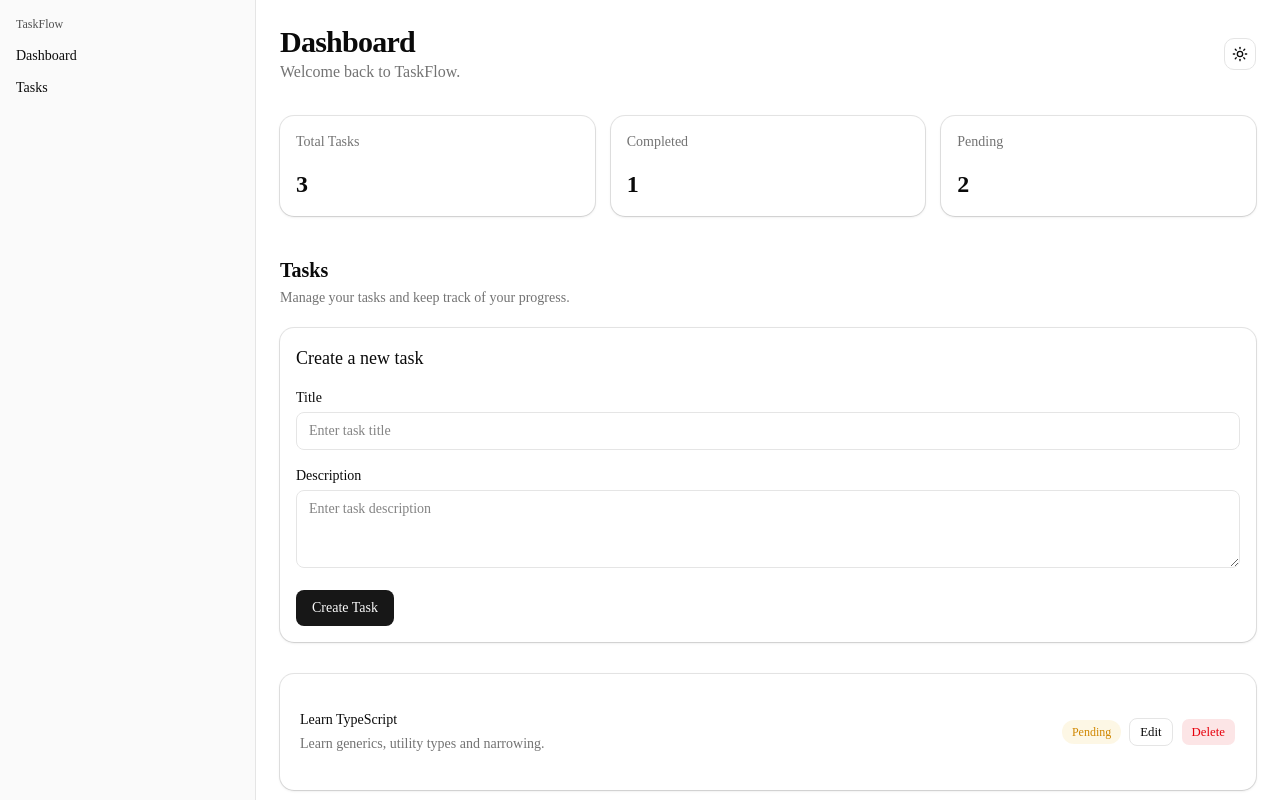
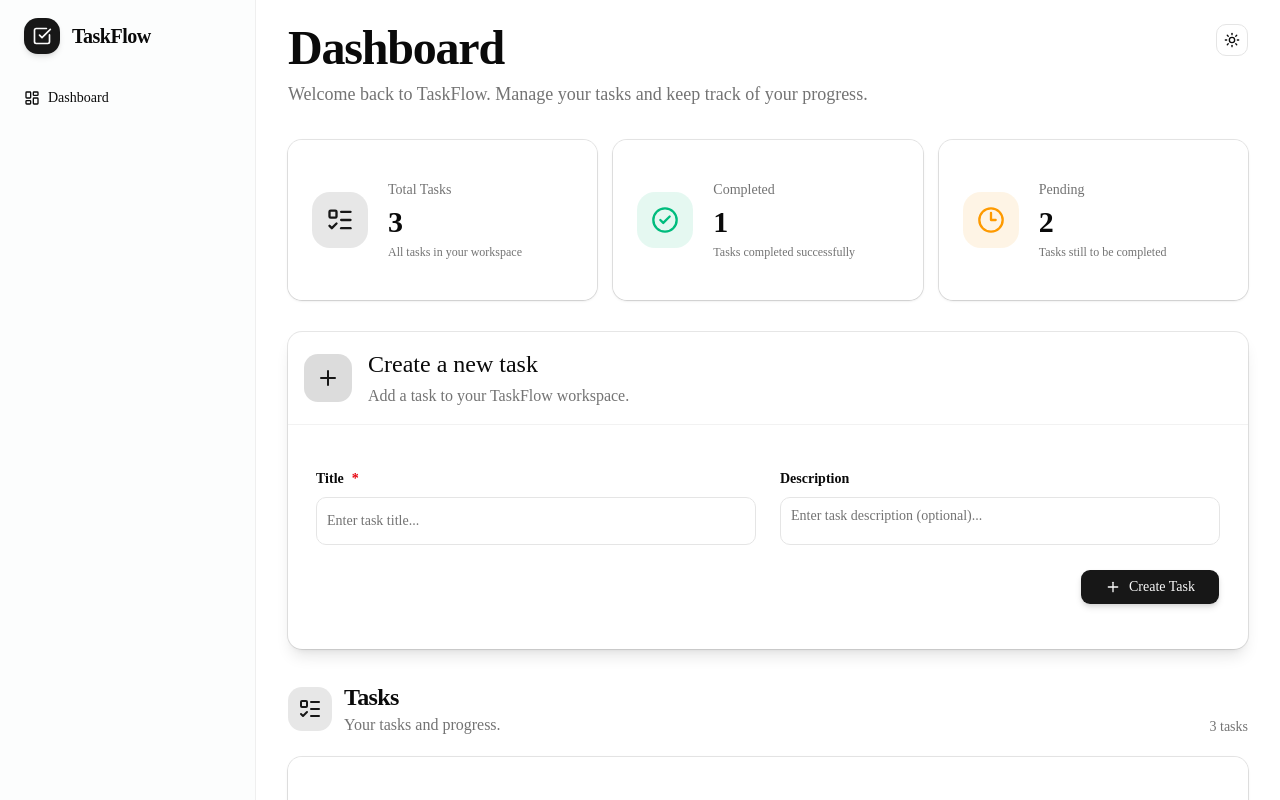
Before and after one commit to Jiyanainwani/Taskflow, a Next.js app: page /dashboard in a window 1280 px wide. Shown: the top 800 px of the page. Built offline with nearby package versions, Linux system fonts and the light colour scheme.

Commit message:
feat: improve task management ui

```diff
--- a/src/app/dashboard/layout.tsx
+++ b/src/app/dashboard/layout.tsx
@@ -1,5 +1,5 @@
-import { AppSidebar } from "@/components/layout/app-sidebar"
-import { SidebarProvider } from "@/components/ui/sidebar"
+import { AppSidebar } from '@/components/layout/app-sidebar'
+import { SidebarProvider } from '@/components/ui/sidebar'
 
 export default function DashboardLayout({
   children,
@@ -10,7 +10,7 @@ export default function DashboardLayout({
     <SidebarProvider>
       <AppSidebar />
 
-      <main className="flex-1">
+      <main className="min-w-0 flex-1">
         {children}
       </main>
     </SidebarProvider>
--- a/src/app/dashboard/page.tsx
+++ b/src/app/dashboard/page.tsx
@@ -1,11 +1,18 @@
-import { Card, CardContent, CardHeader, CardTitle } from '@/components/ui/card'
-import { taskRepository } from '@/lib/repositories'
+import {
+  CheckCircle2,
+  Circle,
+  Clock3,
+  ListTodo,
+} from 'lucide-react'
+
 import { CreateTaskForm } from '@/components/tasks/create-task-form'
 import { EditTaskForm } from '@/components/tasks/edit-task-form'
 import { DeleteTaskButton } from '@/components/tasks/delete-task-button'
+import { CommandPalette } from '@/components/command-palette'
 import { ThemeToggle } from '@/components/theme-toggle'
-import { CommandPalette } from '@/components/command-palette'
-
+import { Card, CardContent } from '@/components/ui/card'
+import { taskRepository } from '@/lib/repositories'
+import { ToggleTaskButton } from '@/components/tasks/toggle-task-button'
 export default async function DashboardPage() {
   const tasks = await taskRepository.getTasks()
 
@@ -13,63 +20,129 @@ export default async function DashboardPage() {
   const pendingTasks = tasks.filter((task) => !task.completed).length
 
   const stats = [
-    { title: 'Total Tasks', value: tasks.length },
-    { title: 'Completed', value: completedTasks },
-    { title: 'Pending', value: pendingTasks },
+    {
+      title: 'Total Tasks',
+      value: tasks.length,
+      icon: ListTodo,
+      description: 'All tasks in your workspace',
+      className: 'text-primary bg-primary/10',
+    },
+    {
+      title: 'Completed',
+      value: completedTasks,
+      icon: CheckCircle2,
+      description: 'Tasks completed successfully',
+      className: 'text-emerald-500 bg-emerald-500/10',
+    },
+    {
+      title: 'Pending',
+      value: pendingTasks,
+      icon: Clock3,
+      description: 'Tasks still to be completed',
+      className: 'text-amber-500 bg-amber-500/10',
+    },
   ]
 
   return (
-    <main className="min-h-screen bg-background p-4 sm:p-6">
-  <div className="mx-auto w-full max-w-7xl">
+    <main className="min-h-screen bg-background px-4 py-6 sm:px-6 lg:px-8">
+      <div className="mx-auto w-full max-w-[1500px]">
         <CommandPalette />
 
-      <div className="mb-8 flex items-center justify-between">
+        {/* Header */}
+        <header className="mb-8 flex items-start justify-between gap-4">
           <div>
-          <h1 className="text-2xl font-bold tracking-tight sm:text-3xl">
+            <h1 className="text-3xl font-bold tracking-tight sm:text-4xl lg:text-5xl">
               Dashboard
             </h1>
 
-          <p className="text-muted-foreground">Welcome back to TaskFlow.</p>
+            <p className="mt-2 text-base text-muted-foreground sm:text-lg">
+              Welcome back to TaskFlow. Manage your tasks and keep track of
+              your progress.
+            </p>
           </div>
 
           <ThemeToggle />
+        </header>
+
+        {/* Stats */}
+        <section className="mb-8 grid gap-4 md:grid-cols-3">
+          {stats.map((stat) => {
+            const Icon = stat.icon
+
+            return (
+              <Card
+                key={stat.title}
+                className="overflow-hidden border-border/60 bg-card/80 shadow-sm transition-all hover:-translate-y-0.5 hover:shadow-lg"
+              >
+                <CardContent className="flex items-center gap-5 p-5 sm:p-6">
+                  <div
+                    className={`flex h-14 w-14 shrink-0 items-center justify-center rounded-2xl ${stat.className}`}
+                  >
+                    <Icon className="h-7 w-7" />
                   </div>
 
-      <div className="grid gap-4 md:grid-cols-2 lg:grid-cols-3">
-        {stats.map((stat) => (
-          <Card key={stat.title}   className="border-border/60 shadow-sm"
->
-            <CardHeader>
-              <CardTitle className="text-sm font-medium text-muted-foreground">
+                  <div>
+                    <p className="text-sm font-medium text-muted-foreground">
                       {stat.title}
-              </CardTitle>
-            </CardHeader>
+                    </p>
 
-            <CardContent>
-              <p className="text-2xl font-bold">{stat.value}</p>
+                    <p className="mt-1 text-3xl font-bold tracking-tight">
+                      {stat.value}
+                    </p>
+
+                    <p className="mt-1 text-xs text-muted-foreground">
+                      {stat.description}
+                    </p>
+                  </div>
                 </CardContent>
               </Card>
-        ))}
+            )
+          })}
+        </section>
+
+        {/* Create task */}
+        <section className="mb-8">
+          <CreateTaskForm />
+        </section>
+
+        {/* Tasks */}
+        <section>
+          <div className="mb-5 flex items-end justify-between">
+            <div className="flex items-center gap-3">
+              <div className="flex h-11 w-11 items-center justify-center rounded-xl bg-primary/10 text-primary">
+                <ListTodo className="h-6 w-6" />
               </div>
 
-      <section className="mt-10">
-        <div className="mb-5">
-          <h2 className="text-xl font-semibold">Tasks</h2>
-          <p className="mt-1 text-sm text-muted-foreground">
-            Manage your tasks and keep track of your progress.
+              <div>
+                <h2 className="text-2xl font-bold tracking-tight">
+                  Tasks
+                </h2>
+
+                <p className="text-sm text-muted-foreground sm:text-base">
+                  Your tasks and progress.
                 </p>
               </div>
+            </div>
 
-        <div className="mb-8">
-          <CreateTaskForm />
+            <div className="hidden text-sm text-muted-foreground sm:block">
+              {tasks.length} {tasks.length === 1 ? 'task' : 'tasks'}
             </div>
+          </div>
+
           {tasks.length === 0 ? (
-          <Card>
-            <CardContent className="flex flex-col items-center justify-center py-12 text-center">
-              <h3 className="text-lg font-semibold">No tasks yet</h3>
+            <Card className="border-dashed">
+              <CardContent className="flex flex-col items-center justify-center py-16 text-center">
+                <div className="mb-4 flex h-14 w-14 items-center justify-center rounded-full bg-muted">
+                  <Circle className="h-7 w-7 text-muted-foreground" />
+                </div>
 
-              <p className="mt-1 text-sm text-muted-foreground">
-                Create your first task to get started.
+                <h3 className="text-lg font-semibold">
+                  No tasks yet
+                </h3>
+
+                <p className="mt-1 max-w-sm text-sm text-muted-foreground">
+                  Create your first task above to start organizing your
+                  work.
                 </p>
               </CardContent>
             </Card>
@@ -78,26 +151,41 @@ export default async function DashboardPage() {
               {tasks.map((task) => (
                 <Card
                   key={task.id}
-                className="border-border/60 shadow-sm transition-shadow hover:shadow-md"
+                  className="border-border/60 bg-card/80 shadow-sm transition-all hover:-translate-y-0.5 hover:shadow-md"
                 >
-                <CardContent className="flex flex-col gap-4 p-5 sm:flex-row sm:items-center sm:justify-between">
+                  <CardContent className="flex flex-col gap-4 p-5 sm:flex-row sm:items-center sm:justify-between sm:p-6">
+                    <div className="flex min-w-0 items-start gap-4">
+                      <ToggleTaskButton
+  taskId={task.id}
+  completed={task.completed}
+/>
+
                       <div className="min-w-0">
-                    <h3 className="font-medium">{task.title}</h3>
+                        <h3
+                          className={`text-base font-semibold sm:text-lg ${
+                            task.completed
+                              ? 'text-muted-foreground line-through'
+                              : ''
+                          }`}
+                        >
+                          {task.title}
+                        </h3>
 
                         {task.description && (
-                      <p className="mt-1 text-sm text-muted-foreground">
+                          <p className="mt-1 text-sm text-muted-foreground sm:text-base">
                             {task.description}
                           </p>
                         )}
                       </div>
+                    </div>
 
-                  <div className="flex flex-wrap items-center gap-2">
+                    <div className="flex flex-wrap items-center gap-2 sm:justify-end">
                       <span
-                      className={
+                        className={`rounded-full px-3 py-1.5 text-xs font-semibold ${
                           task.completed
-                          ? 'rounded-full bg-green-500/10 px-2.5 py-1 text-xs font-medium text-green-600 dark:text-green-400'
-                          : 'rounded-full bg-yellow-500/10 px-2.5 py-1 text-xs font-medium text-yellow-600 dark:text-yellow-400'
-                      }
+                            ? 'bg-emerald-500/10 text-emerald-500'
+                            : 'bg-amber-500/10 text-amber-500'
+                        }`}
                       >
                         {task.completed ? 'Completed' : 'Pending'}
                       </span>
--- a/src/components/layout/app-sidebar.tsx
+++ b/src/components/layout/app-sidebar.tsx
@@ -1,3 +1,10 @@
+import {
+  CheckSquare,
+  LayoutDashboard,
+  ListTodo,
+} from 'lucide-react'
+import Link from 'next/link'
+
 import {
   Sidebar,
   SidebarContent,
@@ -7,39 +14,50 @@ import {
   SidebarMenu,
   SidebarMenuButton,
   SidebarMenuItem,
-} from "@/components/ui/sidebar"
-
-import Link from "next/link"
+} from '@/components/ui/sidebar'
 
 const items = [
   {
-    title: "Dashboard",
-    url: "/dashboard",
+    title: 'Dashboard',
+    url: '/dashboard',
+    icon: LayoutDashboard,
   },
-  {
-    title: "Tasks",
-    url: "/tasks",
-  },
+
 ]
 
 export function AppSidebar() {
   return (
-    <Sidebar>
-      <SidebarContent>
-        <SidebarGroup>
-          <SidebarGroupLabel>TaskFlow</SidebarGroupLabel>
+    <Sidebar className="border-r border-border/60">
+      <SidebarContent className="bg-card/50">
+        <SidebarGroup className="px-3 py-5">
+          {/* Logo */}
+          <SidebarGroupLabel className="mb-6 px-3 text-xl font-bold tracking-tight text-foreground">
+            <div className="flex items-center gap-3">
+              <div className="flex h-9 w-9 items-center justify-center rounded-xl bg-primary text-primary-foreground shadow-md">
+                <CheckSquare className="h-5 w-5" />
+              </div>
+
+              <span>TaskFlow</span>
+            </div>
+          </SidebarGroupLabel>
 
           <SidebarGroupContent>
-            <SidebarMenu>
-              {items.map((item) => (
-                <SidebarMenuItem key={item.title}>
-                  <SidebarMenuButton >
-                    <Link href={item.url}>
+            <SidebarMenu className="gap-2">
+              {items.map((item) => {
+                const Icon = item.icon
+
+                return (
+                  <SidebarMenuItem key={item.title}>
+                    <SidebarMenuButton
+                      render={<Link href={item.url} />}
+                      className="h-11 rounded-xl px-3 text-sm font-medium transition-all hover:bg-primary/10 hover:text-primary"
+                    >
+                      <Icon className="h-5 w-5" />
                       <span>{item.title}</span>
-                    </Link>
-                  </SidebarMenuButton>
-                </SidebarMenuItem>
-              ))}
+                    </SidebarMenuButton>
+                  </SidebarMenuItem>
+                )
+              })}
             </SidebarMenu>
           </SidebarGroupContent>
         </SidebarGroup>
--- a/src/components/tasks/create-task-form.tsx
+++ b/src/components/tasks/create-task-form.tsx
@@ -1,17 +1,22 @@
 'use client'
 
-import { zodResolver } from '@hookform/resolvers/zod'
+import { Plus } from 'lucide-react'
 import { useActionState } from 'react'
 import { useForm } from 'react-hook-form'
 import { z } from 'zod'
+import { zodResolver } from '@hookform/resolvers/zod'
 
 import { createTask } from '@/app/dashboard/actions'
+import { Button } from '@/components/ui/button'
 import {
   Card,
   CardContent,
   CardHeader,
   CardTitle,
 } from '@/components/ui/card'
+import { Input } from '@/components/ui/input'
+import { Label } from '@/components/ui/label'
+import { Textarea } from '@/components/ui/textarea'
 
 const formSchema = z.object({
   title: z
@@ -52,74 +57,103 @@ export function CreateTaskForm() {
   })
 
   return (
-    <Card className="border-border/60 shadow-sm">
-      <CardHeader>
-        <CardTitle className="text-lg">Create a new task</CardTitle>
+    <Card className="overflow-hidden border-primary/30 bg-card shadow-lg">
+      <CardHeader className="border-b border-border/50 pb-5">
+        <div className="flex items-center gap-4">
+          <div className="flex h-12 w-12 items-center justify-center rounded-xl bg-primary/15 text-primary">
+            <Plus className="h-6 w-6" />
+          </div>
+
+          <div>
+            <CardTitle className="text-xl sm:text-2xl">
+              Create a new task
+            </CardTitle>
+
+            <p className="mt-1 text-sm text-muted-foreground sm:text-base">
+              Add a task to your TaskFlow workspace.
+            </p>
+          </div>
+        </div>
       </CardHeader>
 
-      <CardContent>
+      <CardContent className="p-5 sm:p-6 lg:p-7">
         <form
           action={formAction}
           onSubmit={handleSubmit(() => undefined)}
-          className="space-y-4"
+          className="space-y-6"
         >
-          <div>
-            <label
-              htmlFor="title"
-              className="mb-1 block text-sm font-medium"
-            >
-              Title
-            </label>
+          <div className="grid gap-6 lg:grid-cols-2">
+            {/* Title */}
+            <div className="space-y-2">
+              <Label htmlFor="title" className="text-sm font-semibold">
+                Title <span className="text-destructive">*</span>
+              </Label>
 
-            <input
+              <Input
                 id="title"
                 type="text"
-              placeholder="Enter task title"
+                placeholder="Enter task title..."
                 {...register('title')}
-              className="w-full rounded-md border bg-background px-3 py-2"
+                className="h-12 bg-background/60 text-base"
               />
 
               {errors.title && (
-              <p className="mt-1 text-sm text-destructive">
+                <p className="text-sm text-destructive">
                   {errors.title.message}
                 </p>
               )}
             </div>
 
-          <div>
-            <label
+            {/* Description */}
+            <div className="space-y-2">
+              <Label
                 htmlFor="description"
-              className="mb-1 block text-sm font-medium"
+                className="text-sm font-semibold"
               >
                 Description
-            </label>
+              </Label>
 
-            <textarea
+              <Textarea
                 id="description"
-              placeholder="Enter task description"
+                placeholder="Enter task description (optional)..."
                 {...register('description')}
-              className="w-full rounded-md border bg-background px-3 py-2"
                 rows={3}
+                className="min-h-12 resize-none bg-background/60 text-base"
               />
 
               {errors.description && (
-              <p className="mt-1 text-sm text-destructive">
+                <p className="text-sm text-destructive">
                   {errors.description.message}
                 </p>
               )}
             </div>
+          </div>
 
-          <button
+          <div className="flex items-center justify-between gap-4">
+            {state.message ? (
+              <p
+                className={`text-sm ${
+                  state.success
+                    ? 'text-emerald-500'
+                    : 'text-destructive'
+                }`}
+              >
+                {state.message}
+              </p>
+            ) : (
+              <span />
+            )}
+
+            <Button
               type="submit"
               disabled={pending}
-            className="rounded-md bg-primary px-4 py-2 text-primary-foreground disabled:opacity-50"
+              size="lg"
+              className="gap-2 px-6 shadow-md"
             >
+              <Plus className="h-5 w-5" />
               {pending ? 'Creating...' : 'Create Task'}
-          </button>
-
-          {state.message && (
-            <p className="text-sm">{state.message}</p>
-          )}
+            </Button>
+          </div>
         </form>
       </CardContent>
     </Card>
--- /dev/null
+++ b/src/components/tasks/toggle-task-button.tsx
@@ -0,0 +1,49 @@
+'use client'
+
+import { useState } from 'react'
+import { CheckCircle2, Circle } from 'lucide-react'
+
+import { toggleTask } from '@/app/dashboard/actions'
+import { Button } from '@/components/ui/button'
+
+type ToggleTaskButtonProps = {
+  taskId: string
+  completed: boolean
+}
+
+export function ToggleTaskButton({
+  taskId,
+  completed,
+}: ToggleTaskButtonProps) {
+  const [pending, setPending] = useState(false)
+
+  async function handleToggle() {
+    setPending(true)
+
+    await toggleTask(taskId)
+
+    setPending(false)
+  }
+
+  return (
+    <Button
+      type="button"
+      variant="ghost"
+      size="icon"
+      onClick={handleToggle}
+      disabled={pending}
+      aria-label={
+        completed
+          ? 'Mark task as pending'
+          : 'Mark task as completed'
+      }
+      className="shrink-0"
+    >
+      {completed ? (
+        <CheckCircle2 className="h-6 w-6 text-emerald-500" />
+      ) : (
+        <Circle className="h-6 w-6 text-muted-foreground" />
+      )}
+    </Button>
+  )
+}
```
Also changed, not shown: src/app/dashboard/actions.ts (+26 -0 lines), src/app/dashboard/error.tsx (line endings or trailing spaces), src/app/page.tsx (line endings or trailing spaces). Lines whose indentation alone changed are shown as unchanged.
